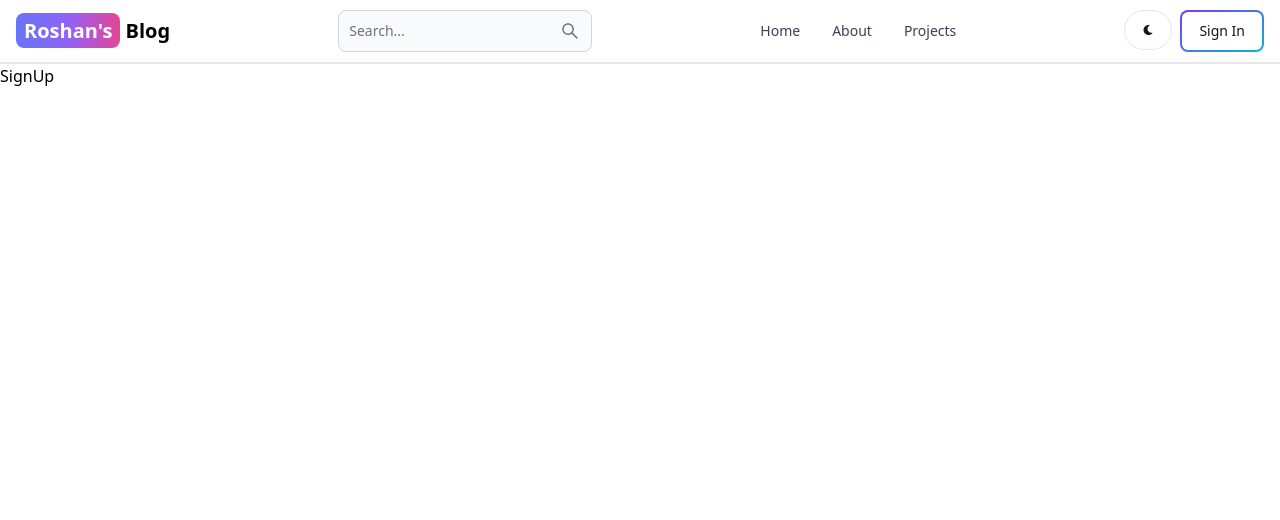
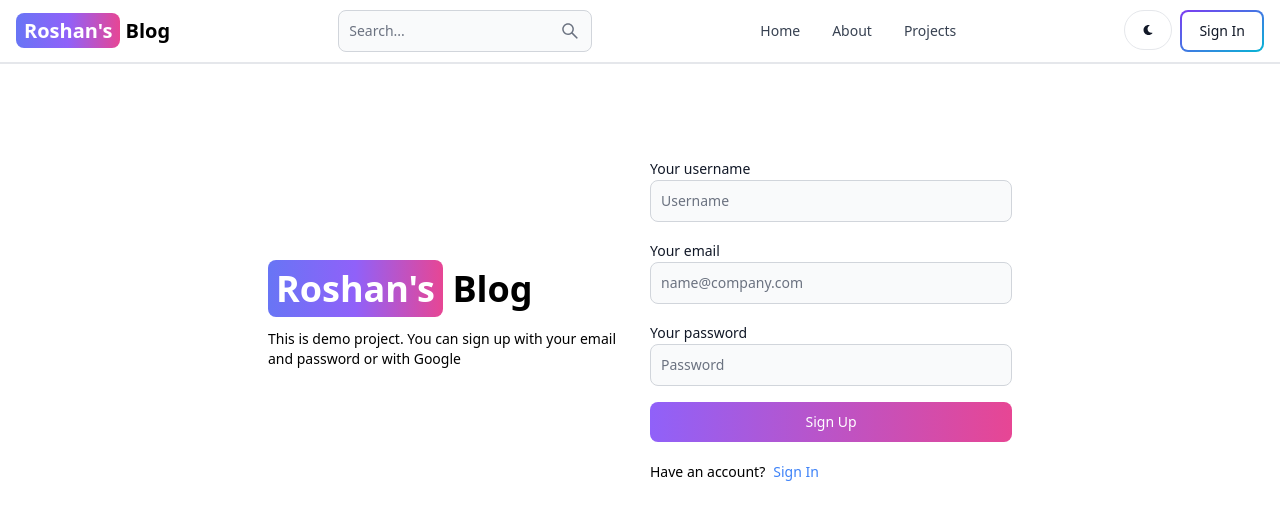
Before and after one commit to RoshanSawlani/mern-blog, a React (Vite) app in the folder client/: page /sign-up in a window 1280 px wide. Shown: the top 520 px of the page. Built offline with nearby package versions, Linux system fonts and the light colour scheme.

Commit message:
create sign up page ui

```diff
--- a/client/src/pages/SignUp.jsx
+++ b/client/src/pages/SignUp.jsx
@@ -1,7 +1,50 @@
-import React from 'react'
+import { Button, Label, TextInput } from "flowbite-react";
+import { Link } from "react-router-dom";
 
 export default function SignUp() {
   return (
-    <div>SignUp</div>
-  )
+    <div className="min-h-screen mt-20">
+      <div className="flex p-3 max-w-3xl mx-auto flex-col md:flex-row md:items-center gap-5">
+        {/* left */}
+        <div className="flex-1">
+          <Link to="/" className="font-bold dark:text-white text-4xl">
+            <span className="px-2 py-1 bg-gradient-to-r from-indigo-500 via-purple-500 to-pink-500 rounded-lg text-white">
+              Roshan's
+            </span>{" "}
+            Blog
+          </Link>
+          <p className="text-sm mt-5">
+            This is demo project. You can sign up with your email and password
+            or with Google
+          </p>
+        </div>
+        {/* right */}
+        <div className="flex-1">
+          <form className="flex flex-col gap-4">
+            <div>
+              <Label value="Your username" />
+              <TextInput type="text" placeholder="Username" id="username" />
+            </div>
+            <div>
+              <Label value="Your email" />
+              <TextInput type="text" placeholder="name@company.com" id="email" />
+            </div>
+            <div>
+              <Label value="Your password" />
+              <TextInput type="text" placeholder="Password" id="password" />
+            </div>
+            <Button gradientDuoTone="purpleToPink" type="submit">
+              Sign Up
+            </Button>
+          </form>
+          <div className="flex gap-2 text-sm mt-5">
+            <span>Have an account?</span>
+            <Link to="/sign-in" className="text-blue-500">
+              Sign In
+            </Link>
+          </div>
+        </div>
+      </div>
+    </div>
+  );
 }
```
